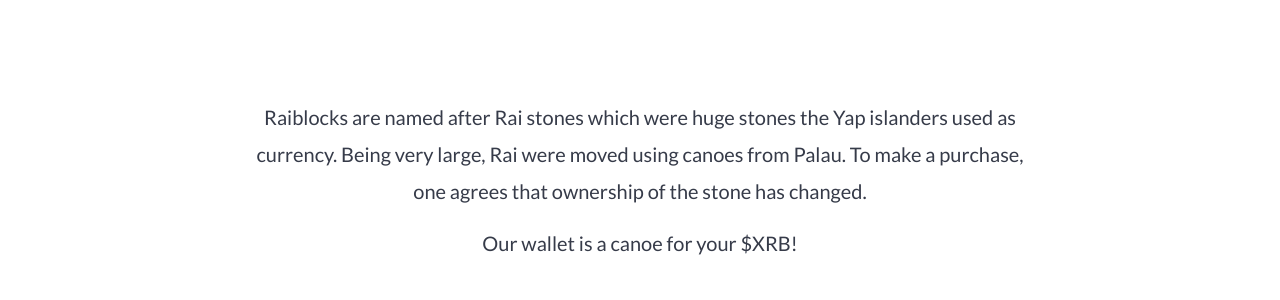
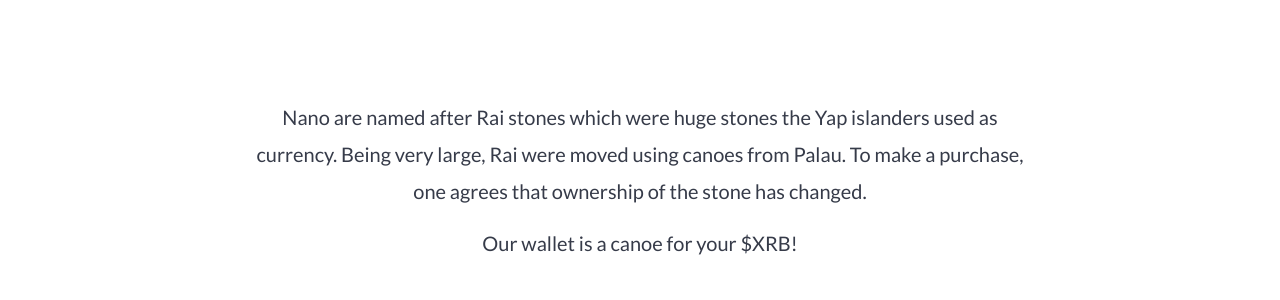
Before and after one commit to getcanoe/website, a Jekyll site: the page index.html, which Jekyll copies as it is, in a window 1280 px wide and 900 px high, scrolled down 611 px. Shown: the part 155-455 px from the top of the window. Built offline with Jekyll 4.4.1, drawn with Linux system fonts in a browser that asks for light colours; nearby versions of some CDN libraries; some web fonts are replaced.

Commit message:
Small change to deploy

```diff
--- a/index.html
+++ b/index.html
@@ -58,7 +58,7 @@
     <!-- Intro text -->
     <section class="intro">
       <div class="intro__row">
-        <p class="intro__text">Raiblocks are named after Rai stones which were huge stones the Yap islanders used as currency. Being very large, Rai were moved using canoes from Palau. To make a purchase, one agrees that ownership of the stone has changed.</p>
+        <p class="intro__text">Nano are named after Rai stones which were huge stones the Yap islanders used as currency. Being very large, Rai were moved using canoes from Palau. To make a purchase, one agrees that ownership of the stone has changed.</p>
         <p class="intro__text">Our wallet is a canoe for your $XRB!</p>
       </div>
     </section>
```
Also changed, not shown: Gemfile.lock, 1 other file.
